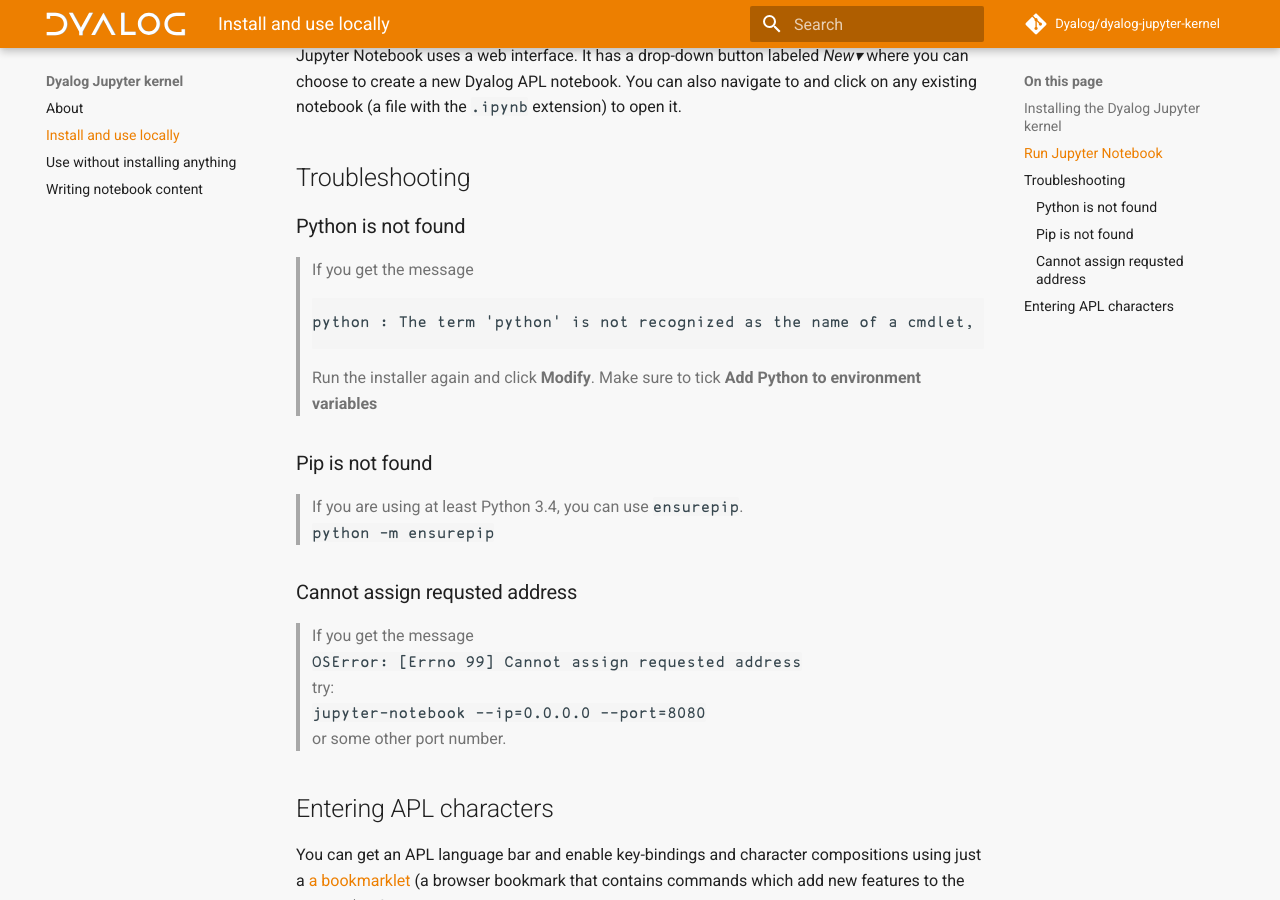
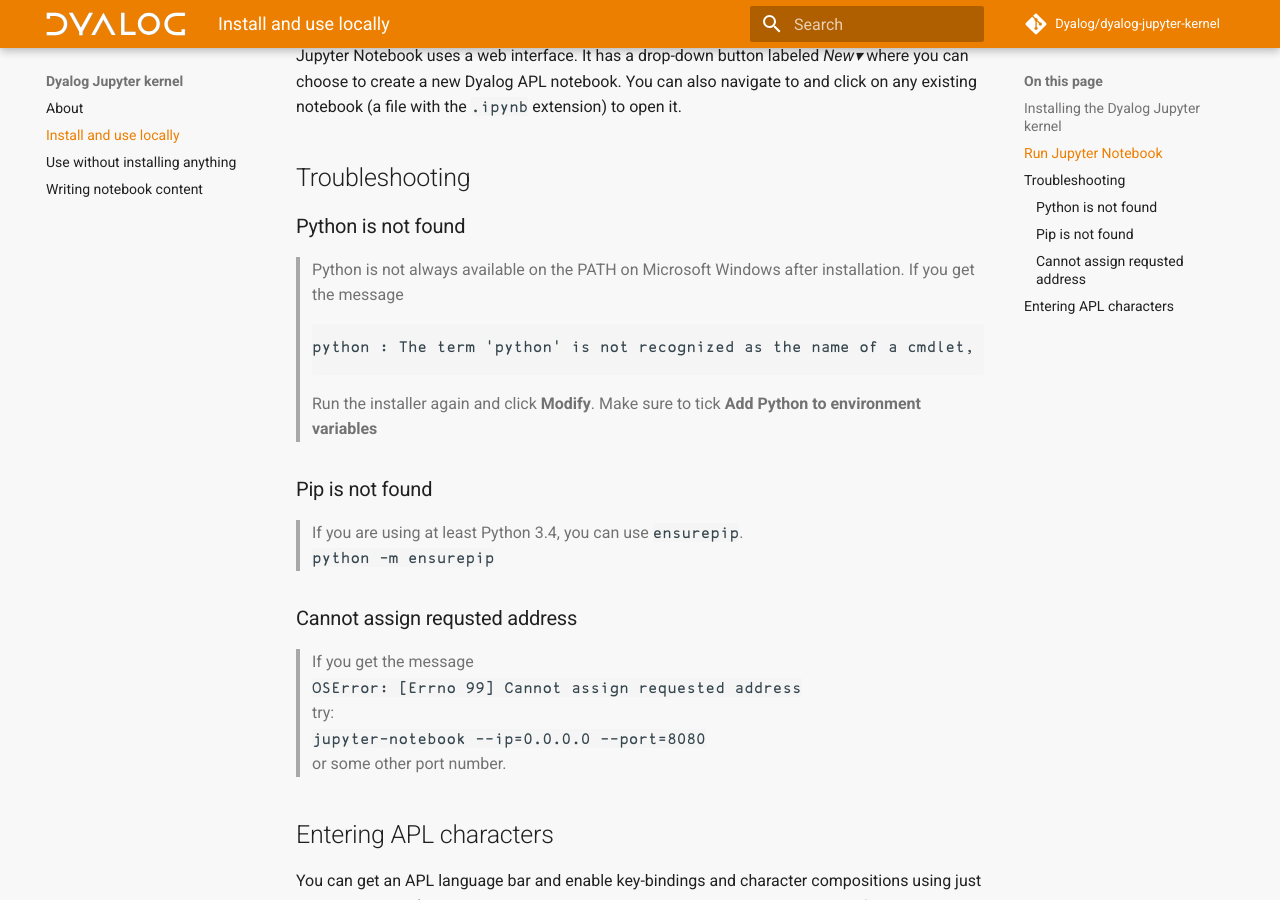
Before and after one commit to Dyalog/dyalog-jupyter-kernel, an MkDocs documentation site: the page built from docs/install.md, in a window 1280 px wide and 900 px high, scrolled down 940 px. Built offline with MkDocs 1.6.1 and Material for MkDocs 9.7.7, drawn with Linux system fonts in a browser that asks for light colours; comment, search, counter and statistics services are not loaded.

Commit message:
python not found for MS Windows

````diff
--- a/docs/install.md
+++ b/docs/install.md
@@ -39,7 +39,7 @@
 ## Troubleshooting
 
 ### Python is not found
-> If you get the message
+> Python is not always available on the PATH on Microsoft Windows after installation. If you get the message
 > ```
 > python : The term 'python' is not recognized as the name of a cmdlet, function,  script file, or operable program.
 > ```
````
